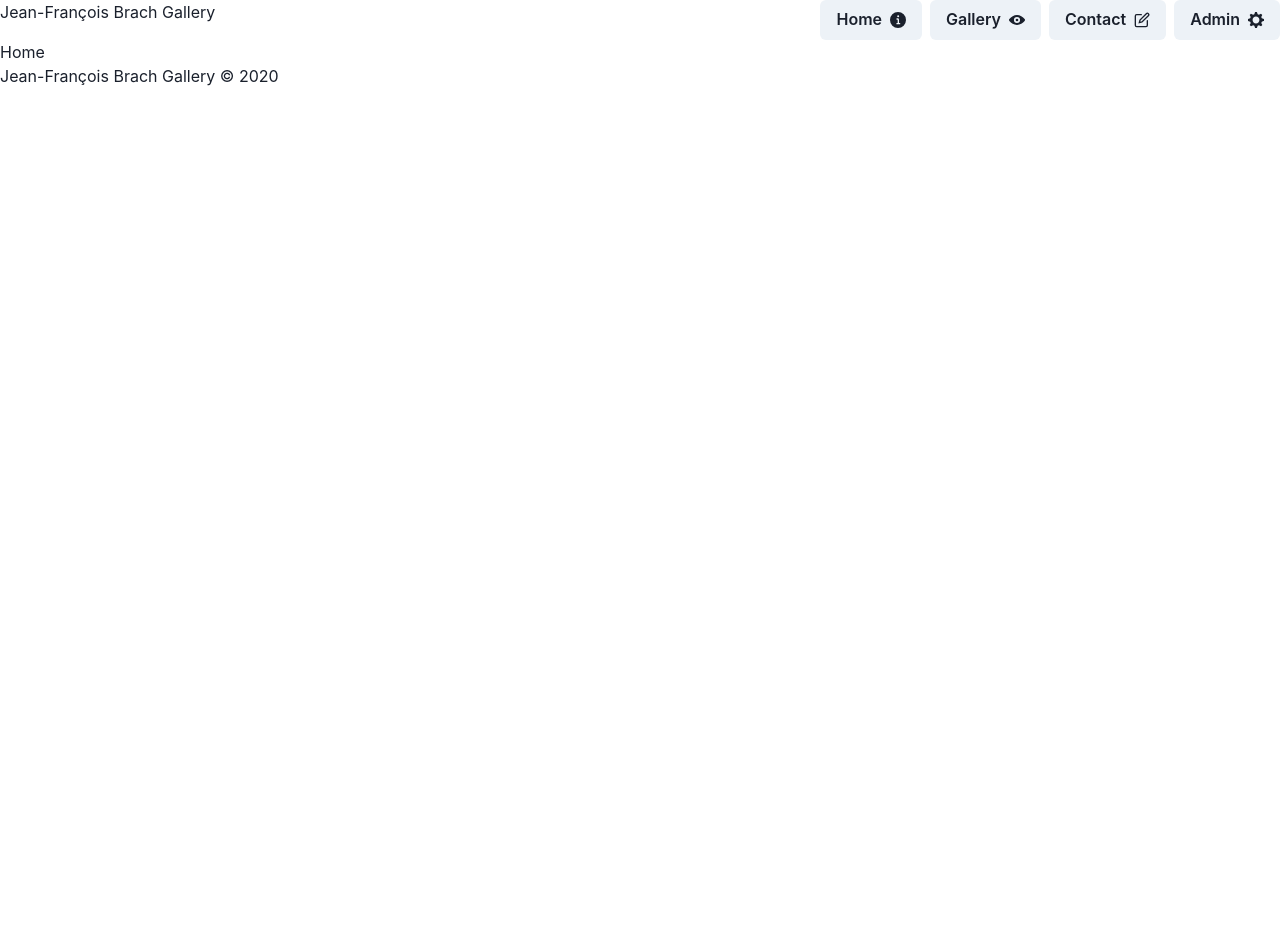
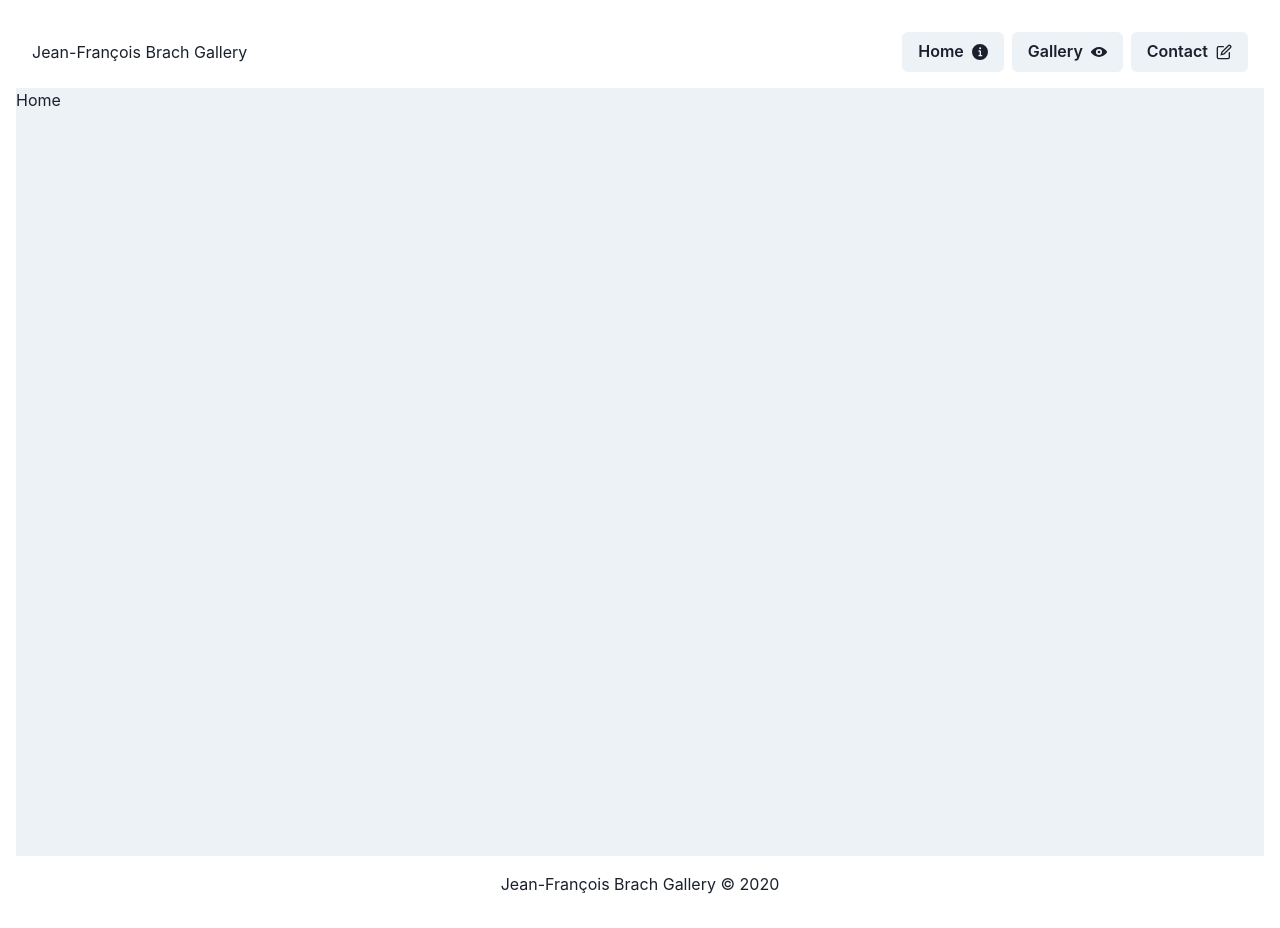
Before and after one commit to thomasbrach/jfb-gallery, a React (Create React App) app: page / in a window 1280 px wide. Before the commit the page ends 800 px from the top, so only its background shows below. Built offline with nearby package versions, Linux system fonts and the light colour scheme.

Commit message:
added redirects, basic chakra for ease of dev

```diff
--- a/src/components/Footer.tsx
+++ b/src/components/Footer.tsx
@@ -1,8 +1,12 @@
-import { Box } from "@chakra-ui/react";
+import { Center } from "@chakra-ui/react";
 import React from "react";
 
 const Footer = () => {
-  return <Box>Jean-François Brach Gallery © {new Date().getFullYear()}</Box>;
+  return (
+    <Center padding="4">
+      Jean-François Brach Gallery © {new Date().getFullYear()}
+    </Center>
+  );
 };
 
 export default Footer;
--- a/src/components/LoginForm.tsx
+++ b/src/components/LoginForm.tsx
@@ -1,4 +1,4 @@
-import { Heading, Spacer, Text } from "@chakra-ui/react";
+import { Container, Flex, Heading, Spacer, Text } from "@chakra-ui/react";
 import React from "react";
 import { Form, Formik, FormikHelpers } from "formik";
 import Button from "./Button";
@@ -6,7 +6,7 @@ import * as Yup from "yup";
 import FormTextInput from "./FormTextInput";
 import { EmailIcon, LockIcon } from "@chakra-ui/icons";
 import { signInUser } from "../redux/auth/auth.actions";
-import { useDispatch } from "react-redux";
+import { useDispatch} from "react-redux";
 
 type Fields = {
   email: string;
@@ -36,16 +36,17 @@ const LoginForm = () => {
     try {
       dispatch(signInUser(credentials));
     } catch (error) {
-      setErrors({ errorMessage: "Invalid credentials." });
+      setErrors({ errorMessage: error.message });
     } finally {
       setSubmitting(false);
     }
   };
 
   return (
-    <>
-      <Heading>Admin Access</Heading>
+    <Container padding="4">
+      <Heading as="h1">Admin Access</Heading>
       <Text>Login and manage your gallery</Text>
+      <br />
 
       <Formik
         initialValues={initialValues}
@@ -62,6 +63,7 @@ const LoginForm = () => {
               isRequired={true}
               icon={EmailIcon}
             />
+            <br />
             <FormTextInput
               label="Password"
               name="password"
@@ -70,6 +72,8 @@ const LoginForm = () => {
               isRequired={true}
               icon={LockIcon}
             />
+            <br />
+            <Flex>
               <Spacer />
               {errors.errorMessage && <div>{errors.errorMessage}</div>}
               <Button
@@ -78,10 +82,11 @@ const LoginForm = () => {
                 content="Login"
                 type="submit"
               />
+            </Flex>
           </Form>
         )}
       </Formik>
-    </>
+    </Container>
   );
 };
 
--- a/src/components/NavBar.tsx
+++ b/src/components/NavBar.tsx
@@ -1,20 +1,53 @@
-import { EditIcon, InfoIcon, SettingsIcon, ViewIcon } from "@chakra-ui/icons";
-import { ButtonGroup, Flex, Spacer } from "@chakra-ui/react";
+import {
+  EditIcon,
+  InfoIcon,
+  MoonIcon,
+  SettingsIcon,
+  ViewIcon,
+} from "@chakra-ui/icons";
+import { Box, ButtonGroup, Center, Flex, Spacer } from "@chakra-ui/react";
 import React from "react";
+import { useDispatch, useSelector } from "react-redux";
+import { SignOutUser } from "../redux/auth/auth.actions";
+import { RootState } from "../redux/root.reducer";
 import Button from "./Button";
 
 const NavBar = () => {
+  const { isAuthenticated } = useSelector((state: RootState) => state.auth);
+  const dispatch = useDispatch();
+
+  const handleLogOut = () => {
+    dispatch(SignOutUser());
+  };
+
   return (
+    <Box padding="4">
       <Flex>
+        <Center>
           <h1>Jean-François Brach Gallery</h1>
+        </Center>
         <Spacer />
         <ButtonGroup>
           <Button to="/" content="Home" rightIcon={<InfoIcon />} />
           <Button to="/gallery" content="Gallery" rightIcon={<ViewIcon />} />
           <Button to="/contact" content="Contact" rightIcon={<EditIcon />} />
-        <Button to="/admin" content="Admin" rightIcon={<SettingsIcon />} />
+          {isAuthenticated && (
+            <>
+              <Button
+                to="/admin"
+                content="Admin"
+                rightIcon={<SettingsIcon />}
+              />
+              <Button
+                content="Log out"
+                rightIcon={<MoonIcon />}
+                onClick={handleLogOut}
+              />
+            </>
+          )}
         </ButtonGroup>
       </Flex>
+    </Box>
   );
 };
 
--- a/src/layouts/Login.tsx
+++ b/src/layouts/Login.tsx
@@ -1,3 +1,4 @@
+import { Center } from "@chakra-ui/react";
 import React from "react";
 
 type Props = {
@@ -7,7 +8,7 @@ type Props = {
 const LoginLayout = (props: Props) => {
   const { children } = props;
 
-  return <>{children}</>;
+  return <Center height="100vh">{children}</Center>;
 };
 
 export default LoginLayout;
--- a/src/layouts/Main.tsx
+++ b/src/layouts/Main.tsx
@@ -1,3 +1,4 @@
+import { Container } from "@chakra-ui/react";
 import React from "react";
 import Footer from "../components/Footer";
 import NavBar from "../components/NavBar";
@@ -10,11 +11,11 @@ const MainLayout = (props: Props) => {
   const { children } = props;
 
   return (
-    <>
+    <Container maxWidth="7xl" padding="4">
       <NavBar />
       {children}
       <Footer />
-    </>
+    </Container>
   );
 };
 
--- a/src/redux/auth/auth.actions.ts
+++ b/src/redux/auth/auth.actions.ts
@@ -1,6 +1,8 @@
 import { Credentials } from "../../common/types/types";
-import { signInFirebase } from "./../../firebase/auth";
+import { signInFirebase, signOutFirebase } from "./../../firebase/auth";
 import { AUTH } from "./auth.types";
+
+//---------- SIGN IN ---------- //
 
 export const signInStart = () => ({
   type: AUTH.SIGN_IN_START,
@@ -23,9 +25,12 @@ export const signInUser = (credentials: Credentials) => {
       dispatch(signInSuccess());
     } catch (error) {
       dispatch(signInFailure(error));
+      throw error;
     }
   };
 };
+
+//---------- SIGN OUT ---------- //
 
 export const signOutStart = () => ({
   type: AUTH.SIGN_OUT_START,
@@ -39,3 +44,16 @@ export const signOutFailure = (error: object) => ({
   type: AUTH.SIGN_OUT_FAILURE,
   payload: error,
 });
+
+export const SignOutUser = () => {
+  return async (dispatch: any) => {
+    dispatch(signOutStart());
+    try {
+      await signOutFirebase();
+      dispatch(signOutSuccess());
+    } catch (error) {
+      dispatch(signOutFailure(error));
+      throw error;
+    }
+  };
+};
--- a/src/views/Admin.tsx
+++ b/src/views/Admin.tsx
@@ -1,6 +1,10 @@
+import { Box } from "@chakra-ui/react";
 import React from "react";
+import { useSelector } from "react-redux";
+import { Redirect } from "react-router-dom";
 import Button from "../components/Button";
 import { AddNewPaintingToDB } from "../firebase/db";
+import { RootState } from "../redux/root.reducer";
 
 const testPainting = {
   name: "test",
@@ -16,17 +20,22 @@ const testPainting = {
 };
 
 const AdminView = () => {
+  const { isAuthenticated } = useSelector((state: RootState) => state.auth);
+
   const handleAddNewPainting = (painting: any) => {
     AddNewPaintingToDB(painting);
   };
 
+  if (!isAuthenticated) return <Redirect to="/" />;
+
   return (
-    <>
+    <Box height="3xl" bgColor="gray.100">
       <Button
         content="Add Test"
+        color="cyan.400"
         onClick={() => handleAddNewPainting(testPainting)}
       />
-    </>
+    </Box>
   );
 };
 
--- a/src/views/Contact.tsx
+++ b/src/views/Contact.tsx
@@ -1,7 +1,12 @@
+import { Box } from "@chakra-ui/react";
 import React from "react";
 
 const ContactView = () => {
-  return <div>Contact</div>;
+  return (
+    <Box height="3xl" bgColor="gray.100">
+      Contact
+    </Box>
+  );
 };
 
 export default ContactView;
--- a/src/views/Gallery.tsx
+++ b/src/views/Gallery.tsx
@@ -1,4 +1,4 @@
-import { Spinner } from "@chakra-ui/react";
+import { Box, Spinner } from "@chakra-ui/react";
 import React, { useEffect } from "react";
 import { useDispatch, useSelector } from "react-redux";
 import { Painting } from "../common/types/types";
@@ -21,12 +21,12 @@ const GalleryView = () => {
   }
 
   return (
-    <div>
+    <Box height="3xl" bgColor="gray.100">
       <h1>Gallery</h1>
       {paintings.map((painting: Painting) => (
-        <PaintingPreview painting={painting} />
+        <PaintingPreview key={painting.id} painting={painting} />
       ))}
-    </div>
+    </Box>
   );
 };
 
--- a/src/views/Home.tsx
+++ b/src/views/Home.tsx
@@ -1,7 +1,12 @@
+import { Box } from "@chakra-ui/react";
 import React from "react";
 
 const HomeView = () => {
-  return <div>Home</div>;
+  return (
+    <Box height="3xl" bgColor="gray.100">
+      Home
+    </Box>
+  );
 };
 
 export default HomeView;
--- a/src/views/Login.tsx
+++ b/src/views/Login.tsx
@@ -1,7 +1,14 @@
 import React from "react";
+import { useSelector } from "react-redux";
+import { Redirect } from "react-router-dom";
 import LoginForm from "../components/LoginForm";
+import { RootState } from "../redux/root.reducer";
 
 const LoginView = () => {
+  const { isAuthenticated } = useSelector((state: RootState) => state.auth);
+
+  if (isAuthenticated) return <Redirect push to="/admin" />;
+
   return (
     <>
       <LoginForm />
```
Also changed, not shown: 1 other file (tests, documents, lock files or other folders). Lines whose indentation alone changed are shown as unchanged.
